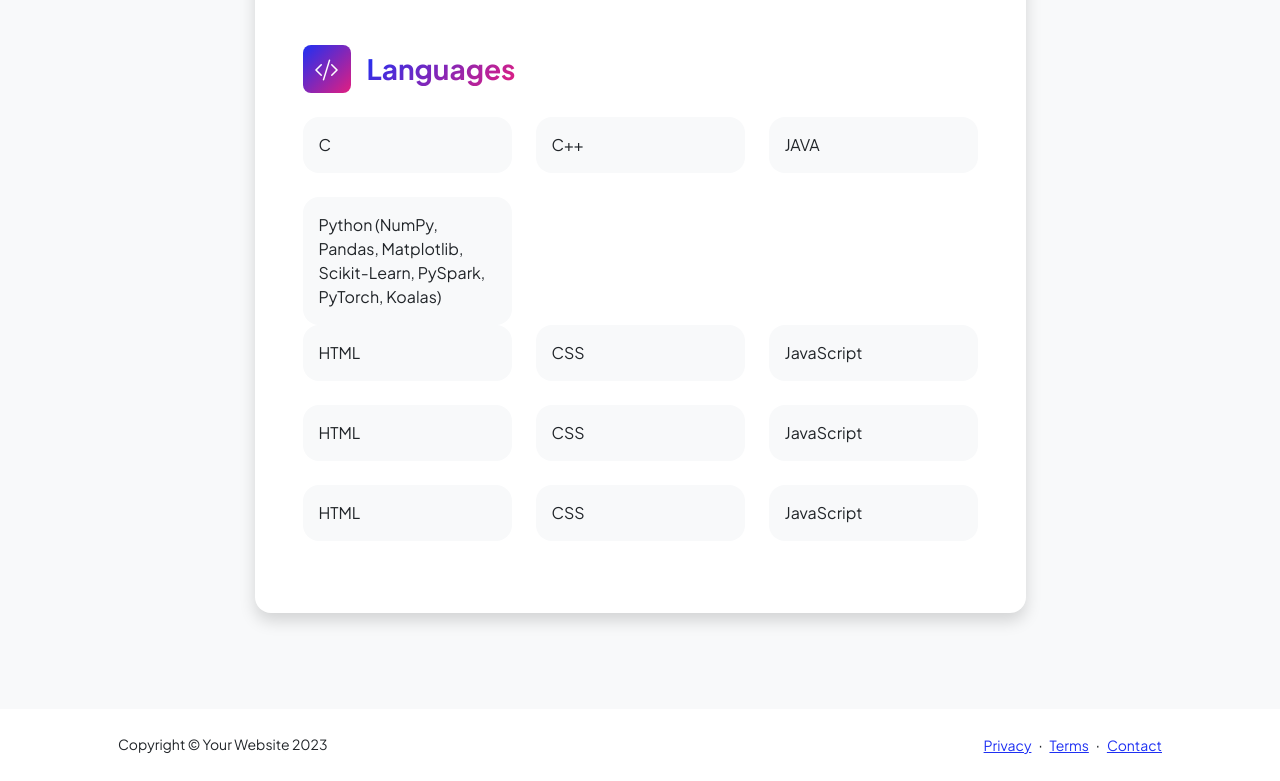
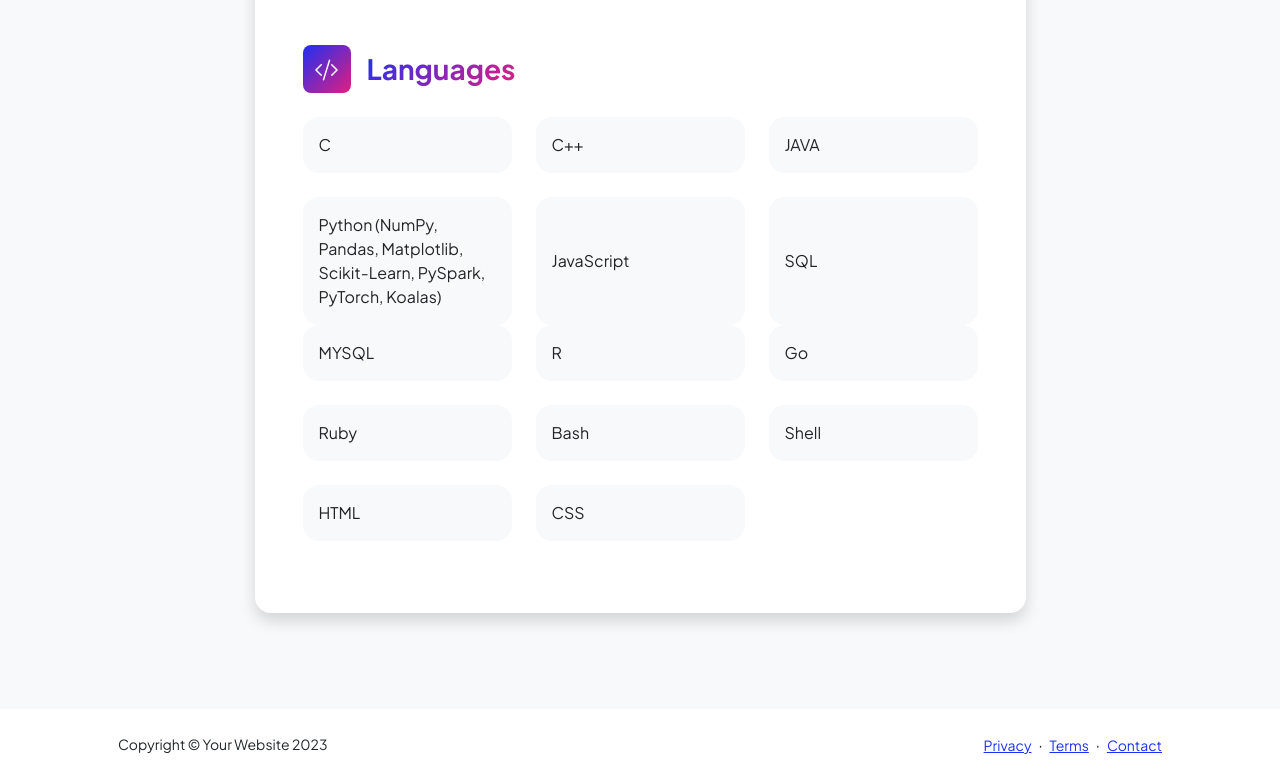
Before and after one commit to yashpatil582/itsmeyash.github.io, a plain HTML site: page resume.html in a window 1280 px wide. Shown: the part 2894-3675 px from the top of the page. Drawn offline with nearby package versions, Linux system fonts and the light colour scheme.

Commit message:
Update resume.html

```diff
--- a/resume.html
+++ b/resume.html
@@ -205,23 +205,23 @@
                                         </div>
                                         <div class="row row-cols-1 row-cols-md-3">
                                             <div class="col mb-4 mb-md-0"><div class="d-flex align-items-center bg-light rounded-4 p-3 h-100">Python (NumPy, Pandas, Matplotlib, Scikit-Learn, PySpark, PyTorch, Koalas)</div></div>
-<!--                                             <div class="col mb-4 mb-md-0"><div class="d-flex align-items-center bg-light rounded-4 p-3 h-100">Ruby</div></div>
-                                            <div class="col"><div class="d-flex align-items-center bg-light rounded-4 p-3 h-100">Node.js</div></div> -->
+                                            <div class="col mb-4 mb-md-0"><div class="d-flex align-items-center bg-light rounded-4 p-3 h-100">JavaScript</div></div>
+                                            <div class="col"><div class="d-flex align-items-center bg-light rounded-4 p-3 h-100">SQL</div></div>
+                                        </div>
+                                        <div class="row row-cols-1 row-cols-md-3 mb-4">
+                                            <div class="col mb-4 mb-md-0"><div class="d-flex align-items-center bg-light rounded-4 p-3 h-100">MYSQL</div></div>
+                                            <div class="col mb-4 mb-md-0"><div class="d-flex align-items-center bg-light rounded-4 p-3 h-100">R</div></div>
+                                            <div class="col"><div class="d-flex align-items-center bg-light rounded-4 p-3 h-100">Go</div></div>
+                                        </div>
+                                        <div class="row row-cols-1 row-cols-md-3 mb-4">
+                                            <div class="col mb-4 mb-md-0"><div class="d-flex align-items-center bg-light rounded-4 p-3 h-100">Ruby</div></div>
+                                            <div class="col mb-4 mb-md-0"><div class="d-flex align-items-center bg-light rounded-4 p-3 h-100">Bash</div></div>
+                                            <div class="col"><div class="d-flex align-items-center bg-light rounded-4 p-3 h-100">Shell</div></div>
                                         </div>
                                         <div class="row row-cols-1 row-cols-md-3 mb-4">
                                             <div class="col mb-4 mb-md-0"><div class="d-flex align-items-center bg-light rounded-4 p-3 h-100">HTML</div></div>
                                             <div class="col mb-4 mb-md-0"><div class="d-flex align-items-center bg-light rounded-4 p-3 h-100">CSS</div></div>
-                                            <div class="col"><div class="d-flex align-items-center bg-light rounded-4 p-3 h-100">JavaScript</div></div>
-                                        </div>
-                                        <div class="row row-cols-1 row-cols-md-3 mb-4">
-                                            <div class="col mb-4 mb-md-0"><div class="d-flex align-items-center bg-light rounded-4 p-3 h-100">HTML</div></div>
-                                            <div class="col mb-4 mb-md-0"><div class="d-flex align-items-center bg-light rounded-4 p-3 h-100">CSS</div></div>
-                                            <div class="col"><div class="d-flex align-items-center bg-light rounded-4 p-3 h-100">JavaScript</div></div>
-                                        </div>
-                                        <div class="row row-cols-1 row-cols-md-3 mb-4">
-                                            <div class="col mb-4 mb-md-0"><div class="d-flex align-items-center bg-light rounded-4 p-3 h-100">HTML</div></div>
-                                            <div class="col mb-4 mb-md-0"><div class="d-flex align-items-center bg-light rounded-4 p-3 h-100">CSS</div></div>
-                                            <div class="col"><div class="d-flex align-items-center bg-light rounded-4 p-3 h-100">JavaScript</div></div>
+<!--                                             <div class="col"><div class="d-flex align-items-center bg-light rounded-4 p-3 h-100">JavaScript</div></div> -->
                                         </div>
                                     </div>
                                 </div>
```
